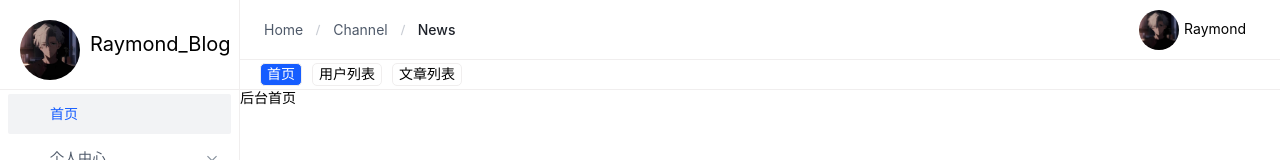
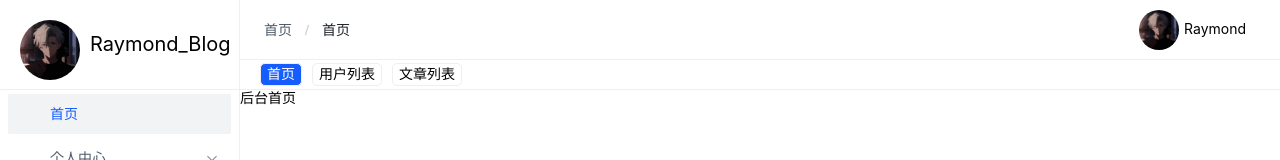
Before and after one commit to RaymondShy/Raymond_Blog, a Vue app in the folder gvb_ts/: page /admin in a window 1280 px wide. Shown: the top 160 px of the page. Built offline with nearby package versions, Linux system fonts and the light colour scheme; some icons are missing; the HTML template or start-up script is replaced by a standard one.

Commit message:
动态面包屑

```diff
--- a/gvb_ts/src/router/index.ts
+++ b/gvb_ts/src/router/index.ts
@@ -18,20 +18,32 @@
     {
       path: "/admin",
       name: "admin",
+      meta:{
+        title:'首页'
+      },
       component: () => import('../views/admin/index.vue'),
       children: [
         {
           path: "",
           name: "home",
+          meta:{
+            title:'首页'
+          },
           component: () => import('../views/admin/home/index.vue'),
         },
         {
           path: "user_center",
           name: "user_center",
+          meta:{
+            title:'个人中心'
+          },
           children: [
             {
               path: "user_info",
               name: "user_info",
+              meta:{
+                title:'用户信息'
+              },
               component: () => import('../views/admin/user_center/user_info.vue'),
             }
           ]
@@ -39,10 +51,16 @@
         {
           path: "article",
           name: "article",
+          meta:{
+            title:'文章管理'
+          },
           children: [
             {
               path: "article_list",
               name: "article_list",
+              meta:{
+                title:'文章列表'
+              },
               component: () => import('../views/admin/article/article_list.vue'),
             }
           ]
@@ -50,10 +68,16 @@
         {
           path: "users",
           name: "users",
+          meta:{
+            title:'用户管理'
+          },
           children: [
             {
               path: "user_list",
               name: "user_list",
+              meta:{
+                title:'用户列表'
+              },
               component: () => import('../views/admin/users/user_list.vue'),
             }
           ]
@@ -61,10 +85,16 @@
         {
           path: "chat_group",
           name: "chat_group",
+          meta:{
+            title:'群聊管理'
+          },
           children: [
             {
               path: "chat_list",
               name: "chat_list",
+              meta:{
+                title:'群聊列表'
+              },
               component: () => import('../views/admin/chat_group/chat_list.vue'),
             }
           ]
--- a/gvb_ts/src/views/admin/index.vue
+++ b/gvb_ts/src/views/admin/index.vue
@@ -43,9 +43,7 @@
 <!--        面包屑区域-->
         <div class="gvb_head_breadcrumbs">
           <a-breadcrumb>
-            <a-breadcrumb-item>Home</a-breadcrumb-item>
-            <a-breadcrumb-item>Channel</a-breadcrumb-item>
-            <a-breadcrumb-item>News</a-breadcrumb-item>
+            <a-breadcrumb-item v-for="item in route.matched">{{(item.meta as MetaType).title}}</a-breadcrumb-item>
           </a-breadcrumb>
         </div>
 <!--        右侧功能区-->
@@ -98,7 +96,7 @@
   IconBug,
   IconBulb, IconUser,
 } from '@arco-design/web-vue/es/icon';
-import {useRoute,useRouter} from "vue-router";
+import {type RouteMeta, useRoute, useRouter} from "vue-router";
 import {type Component, ref, watch} from "vue";
 interface MenuType{
   key:string,
@@ -106,6 +104,9 @@
   icon?:Component,
   name?:string,
   child?:MenuType[]
+}
+interface MetaType extends RouteMeta{
+  title:string
 }
 const route = useRoute();
 const router = useRouter();
--- a/gvb_ts/src/views/index.vue
+++ b/gvb_ts/src/views/index.vue
@@ -1,7 +1,5 @@
 <template>
-  <div>首页
-  <a-button>点我</a-button>
-  </div>
+  <div>首页</div>
 </template>
 
 <script setup lang="ts">
```
